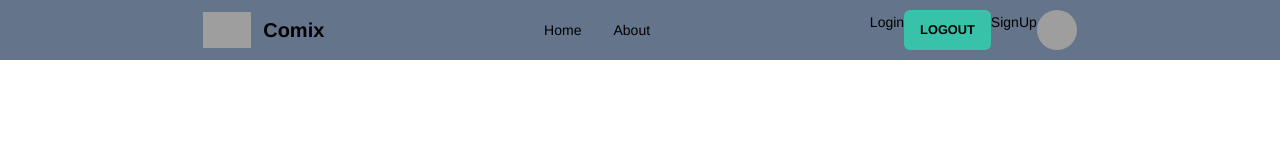
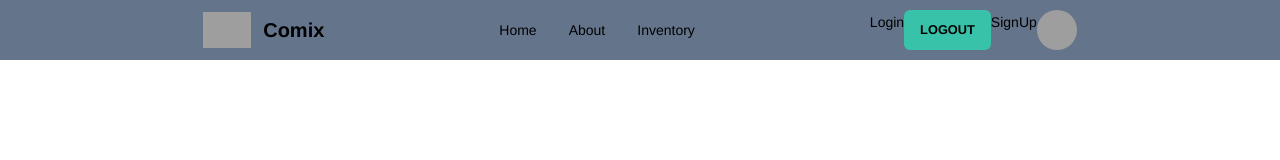
Before and after one commit to aminul-islam01101/comix-client, a React (Vite) app: page / in a window 1280 px wide. Shown: the top 160 px of the page. Built offline with nearby package versions, Linux system fonts and the light colour scheme; grey boxes are pictures that could not be loaded.

Commit message:
update routes

```diff
--- a/src/components/Header.jsx
+++ b/src/components/Header.jsx
@@ -54,6 +54,7 @@ export default function Header() {
                 <Navbar.Collapse>
                     <NavLink to="/">Home</NavLink>
                     <NavLink to="/about">About</NavLink>
+                    <NavLink to="/inventory">Inventory</NavLink>
                 </Navbar.Collapse>
             </Navbar>
         </div>
```
Also changed, not shown: firebase.json (added), 1 other file (tests, documents, lock files or other folders).
